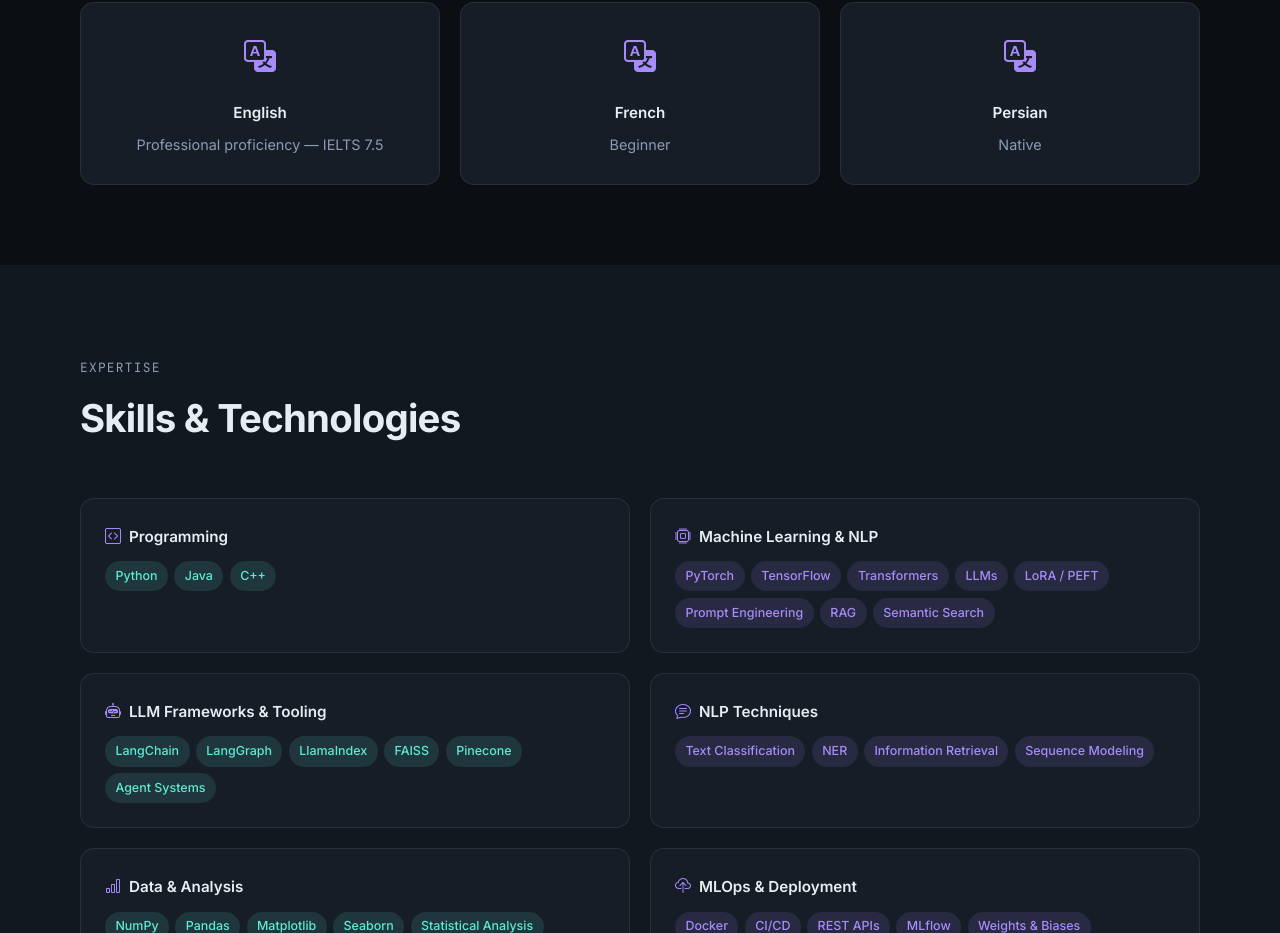
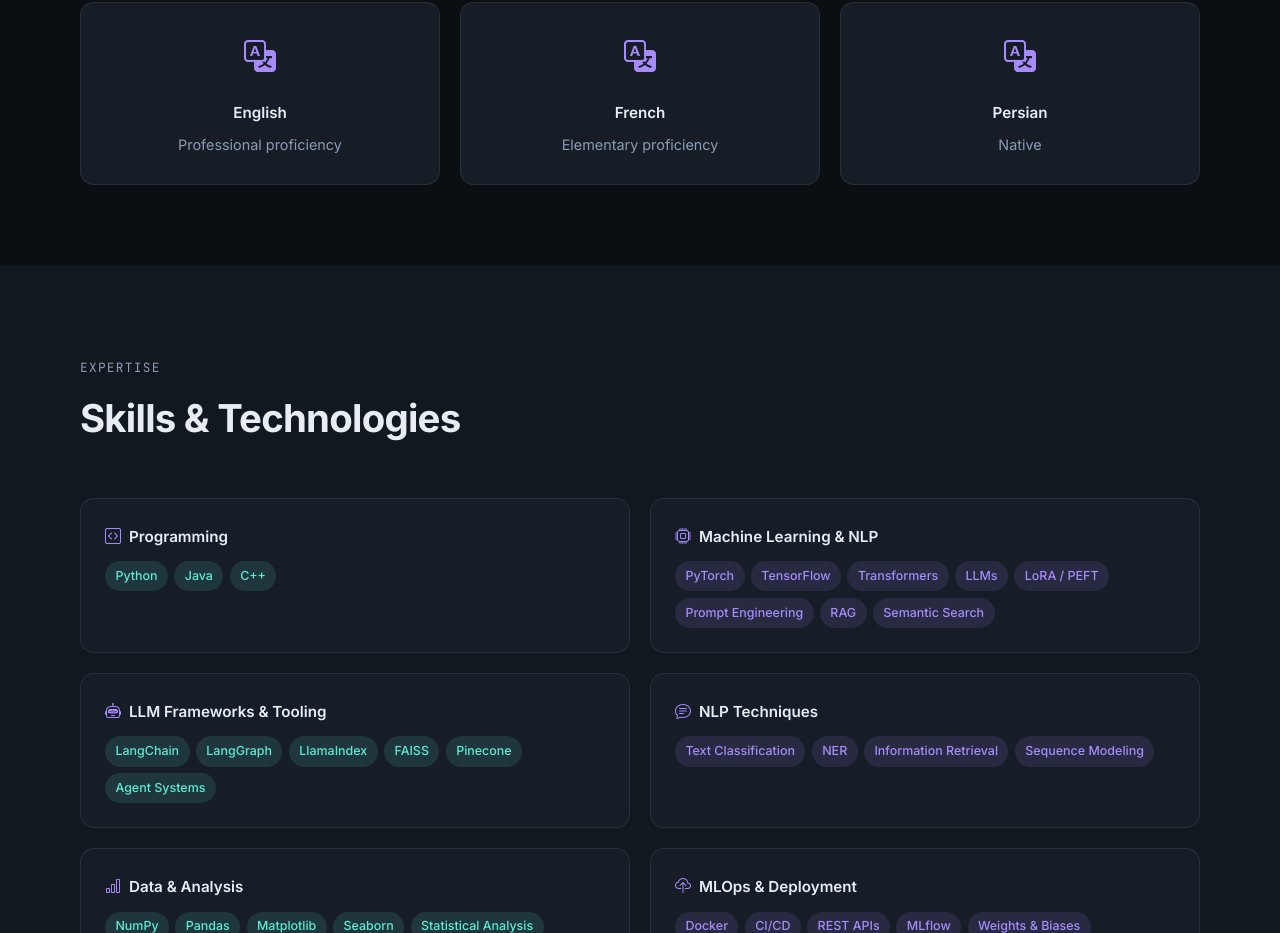
Before and after one commit to HosnawHb/hosnawhb.github.io, a plain HTML site: page index.html in a window 1280 px wide. Shown: the part 2000-2933 px from the top of the page. Drawn offline with Linux system fonts and the light colour scheme.

Commit message:
Update index.html

```diff
--- a/index.html
+++ b/index.html
@@ -132,12 +132,12 @@
           <div class="card cert-card">
             <i class="bi bi-translate"></i>
             <h4>English</h4>
-            <p>Professional proficiency — IELTS 7.5</p>
+            <p>Professional proficiency</p>
           </div>
           <div class="card cert-card">
             <i class="bi bi-translate"></i>
             <h4>French</h4>
-            <p>Beginner</p>
+            <p>Elementary proficiency</p>
           </div>
           <div class="card cert-card">
             <i class="bi bi-translate"></i>
```
